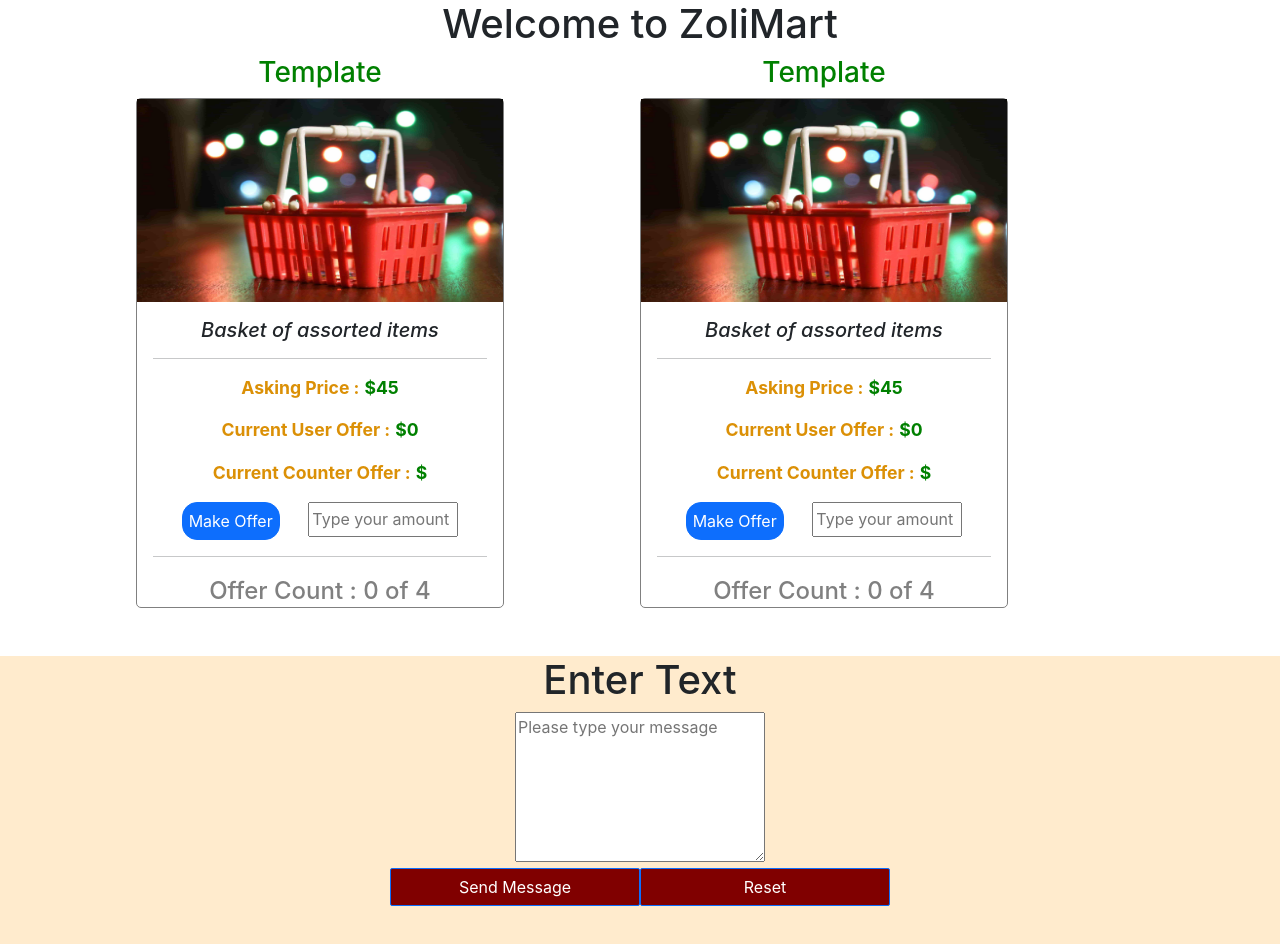
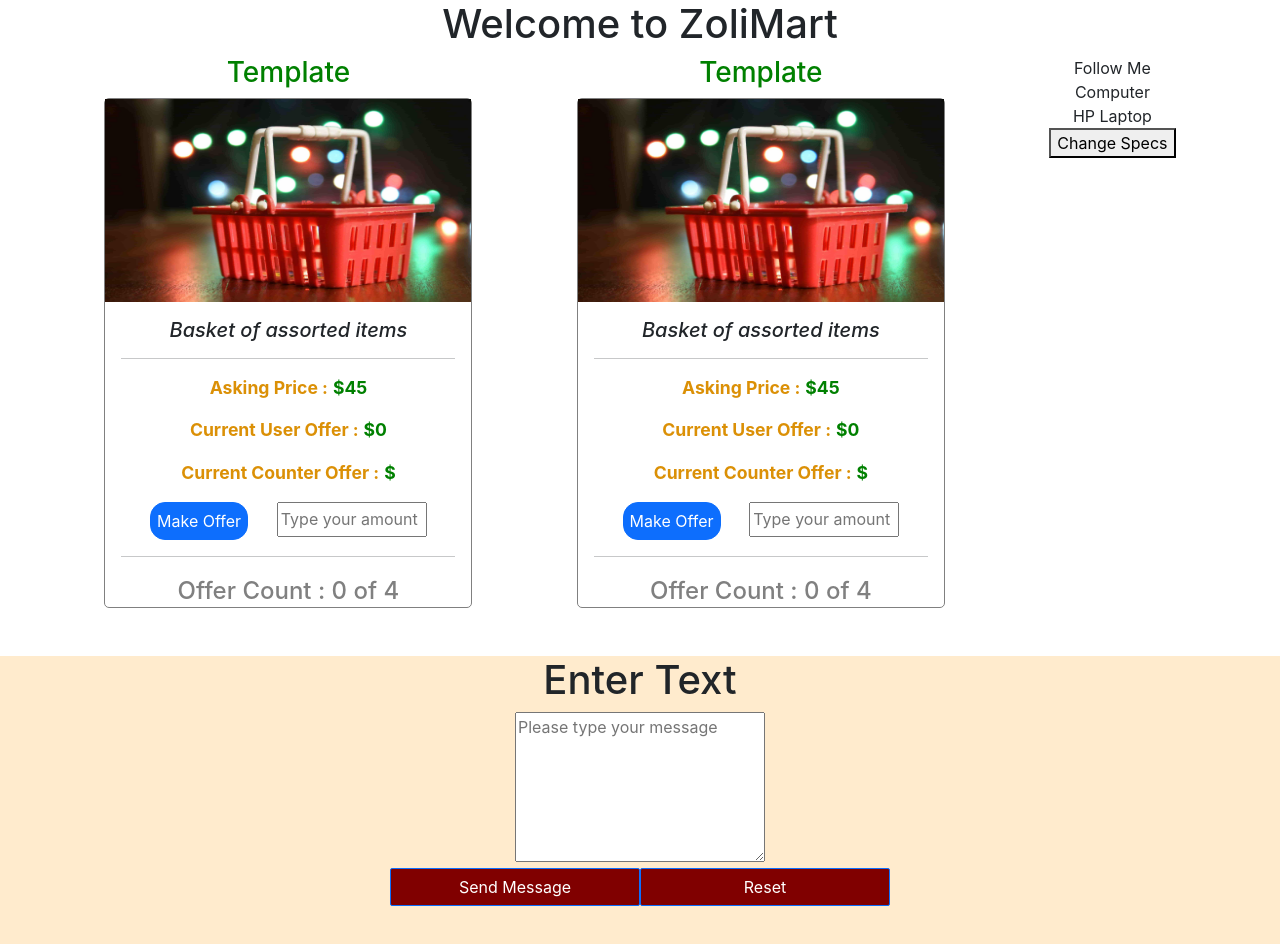
Before and after one commit to IkeGod30/zolimart_app, a React (Create React App) app in the folder haggle/: page / in a window 1280 px wide. Shown: the top 944 px of the page. Built offline with nearby package versions, Linux system fonts and the light colour scheme.

Commit message:
Added test object

```diff
--- a/haggle/src/components/CreateProduct/CreateProduct.jsx
+++ b/haggle/src/components/CreateProduct/CreateProduct.jsx
@@ -1,21 +1,39 @@
 // Component for Creating Product Detail Inputs/parameters //
+import { useState } from "react";
 
 export default function NewProduct() {
-  const details = {
+  // const details = {
+  //   description: "Computer",
+  //   specs: "HP Laptop",
+  //   quiz: "Follow Me",
+  // };
+  const [specify, setSpecify] = useState({
     description: "Computer",
     specs: "HP Laptop",
     quiz: "Follow Me",
-    // pic: "../assets/voucher.jpg",
-  };
+  });
+  function changeSpecs() {
+    setSpecify({
+      ...specify,
+      specs: "Saints In Hell",
+      quiz: "Merchant of Venice",
+    });
+  }
+
+  function handleSubmit(e) {
+    e.preventDefault();
+  }
   return (
     <div>
-      <form>
-        {/* <marquee>
-          <label>{details.quiz}</label>
-          <br />
-          <label>{details.description}</label>
-          <label>{details.pic}</label>
-        </marquee> */}
+      <form onSubmit={handleSubmit}>
+        <label>{specify.quiz}</label>
+        <br />
+        <label>{specify.description}</label>
+        <br />
+        <label>{specify.specs}</label>
+        <br />
+
+        <button onClick={changeSpecs}>Change Specs</button>
       </form>
     </div>
   );
```
